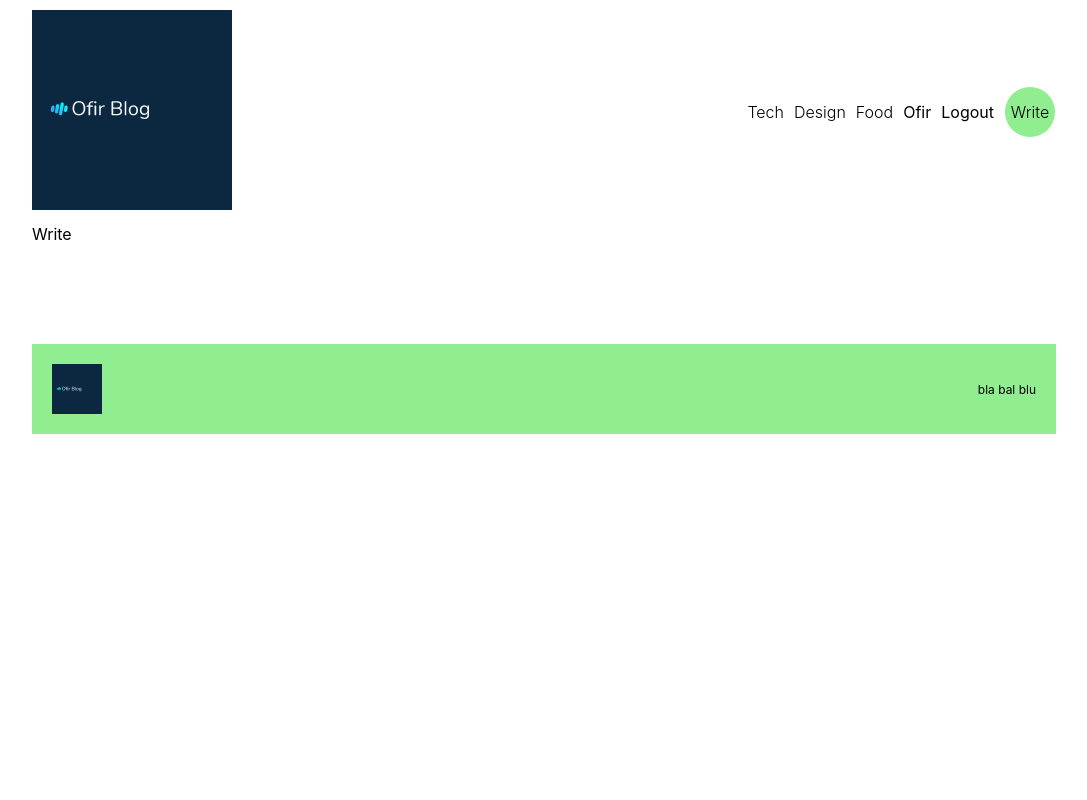
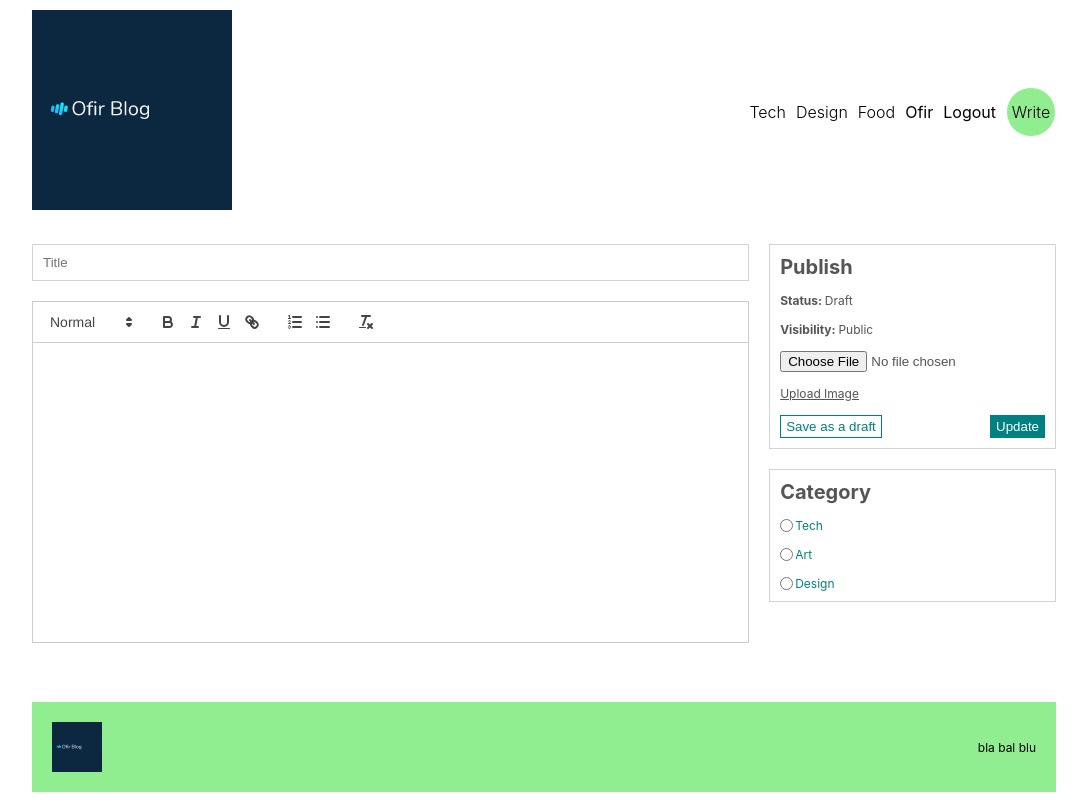
Before and after one commit to Ofir-Cohen-1/Blog_App, a React (Create React App) app in the folder blog/client/: page /write in a window 1280 px wide. Shown: the whole page, without its empty margins (96-1183 px from the left). Built offline with nearby package versions, Linux system fonts and the light colour scheme.

Commit message:
Updated Write page

```diff
--- a/blog/client/package.json
+++ b/blog/client/package.json
@@ -8,6 +8,7 @@
     "@testing-library/user-event": "^13.5.0",
     "react": "^18.2.0",
     "react-dom": "^18.2.0",
+    "react-quill": "^2.0.0",
     "react-router-dom": "^6.4.2",
     "react-scripts": "5.0.1",
     "react-tooltip": "^5.13.1",
--- a/blog/client/src/components/Menu.jsx
+++ b/blog/client/src/components/Menu.jsx
@@ -30,7 +30,7 @@
 
   return (
     <div className='menu'>
-      <h1>Other posts yoy may like</h1>
+      <h1>Other posts you may like</h1>
       {posts.map((post) => (
         <div className='post' key={post.id}>
           <img src={post.img} alt='' />
--- a/blog/client/src/pages/Write.jsx
+++ b/blog/client/src/pages/Write.jsx
@@ -1,8 +1,62 @@
 import React from 'react'
+import { useState } from 'react'
+import ReactQuill from 'react-quill'
+import 'react-quill/dist/quill.snow.css'
 
 const Write = () => {
+  const [value, setValue] = useState('')
+  console.log(value)
   return (
-    <div>Write</div>
+    <div className='add'>
+      <div className='content'>
+        <input type='text' placeholder='Title' />
+        <div className='editorContainer'>
+          <ReactQuill
+            className='editor'
+            theme='snow'
+            value={value}
+            onChange={setValue}
+          />
+        </div>
+      </div>
+      <div className='menu'>
+        <div className='item'>
+          <h1>Publish</h1>
+          <span>
+            <b>Status: </b>
+            Draft
+          </span>
+          <span>
+            <b>Visibility: </b>
+            Public
+          </span>
+          <input type='file' id='file' placeholder='' />
+          <label className='file' htmlFor='file'>
+            Upload Image
+          </label>
+          <div className='buttons'>
+            <button>Save as a draft</button>
+            <button>Update</button>
+          </div>
+        </div>
+        <div className='item'>
+          <h1>Category</h1>
+          <div className='cat'>
+            <input type='radio' name='cat' value='tech' id='tech'></input>
+            <label htmlFor='tech'>Tech</label>
+          </div>
+          <div className='cat'>
+            <input type='radio' name='cat' value='art' id='art'></input>
+            <label htmlFor='tech'>Art</label>
+          </div>
+
+          <div className='cat'>
+            <input type='radio' name='cat' value='design' id='design'></input>
+            <label htmlFor='tech'>Design</label>
+          </div>
+        </div>
+      </div>
+    </div>
   )
 }
 
--- a/blog/client/src/style.scss
+++ b/blog/client/src/style.scss
@@ -1,3 +1,9 @@
+* {
+  padding: 0;
+  margin: 0;
+  box-sizing: border-box;
+}
+
 $lightGreen: #b9e7e7;
 
 .app {
@@ -286,4 +292,89 @@
       }
     }
   }
+
+  //WRITE
+  .add {
+    margin-top: 20px;
+    display: flex;
+    gap: 20px;
+
+    .content {
+      flex: 5;
+      display: flex;
+      flex-direction: column;
+      gap: 20px;
+
+      input {
+        padding: 10px;
+        border: 1px solid lightgray;
+      }
+
+      .editorContainer {
+        height: 300px;
+
+        .editor {
+          height: 100%;
+          border: none;
+          word-break: break-word;
+        }
+      }
+    }
+
+    .menu {
+      flex: 2;
+      display: flex;
+      flex-direction: column;
+      gap: 20px;
+
+      .item {
+        border: 1px solid lightgray;
+        padding: 10px;
+        flex: 1;
+        display: flex;
+        flex-direction: column;
+        justify-content: space-between;
+        font-size: 12px;
+        color: #555;
+        gap: 14px;
+
+        h1 {
+          font-size: 20px;
+        }
+
+        .file {
+          text-decoration: underline;
+          cursor: pointer;
+        }
+
+        .buttons {
+          display: flex;
+          justify-content: space-between;
+
+          :first-child {
+            cursor: pointer;
+            color: teal;
+            background-color: white;
+            border: 1px solid teal;
+            padding: 3px 5px;
+          }
+
+          :last-child {
+            cursor: pointer;
+            color: white;
+            background-color: teal;
+            border: 1px solid teal;
+            padding: 3px 5px;
+          }
+        }
+
+        .cat {
+          display: flex;
+          align-items: center;
+          gap: 2px;
+          color: teal;
+        }
+      }
+    }
+  }
 }
```
Also changed, not shown: 2 other files (tests, documents, lock files or other folders).
